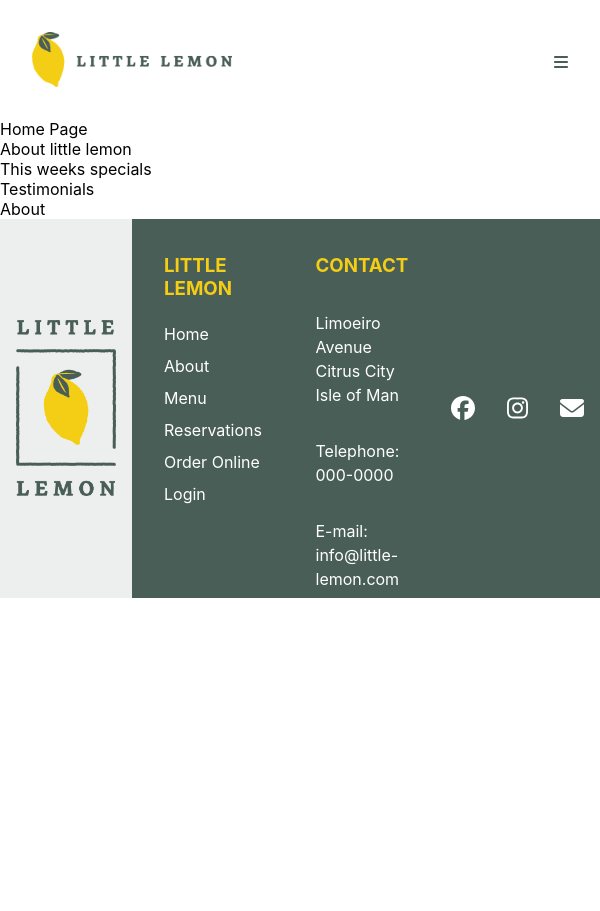
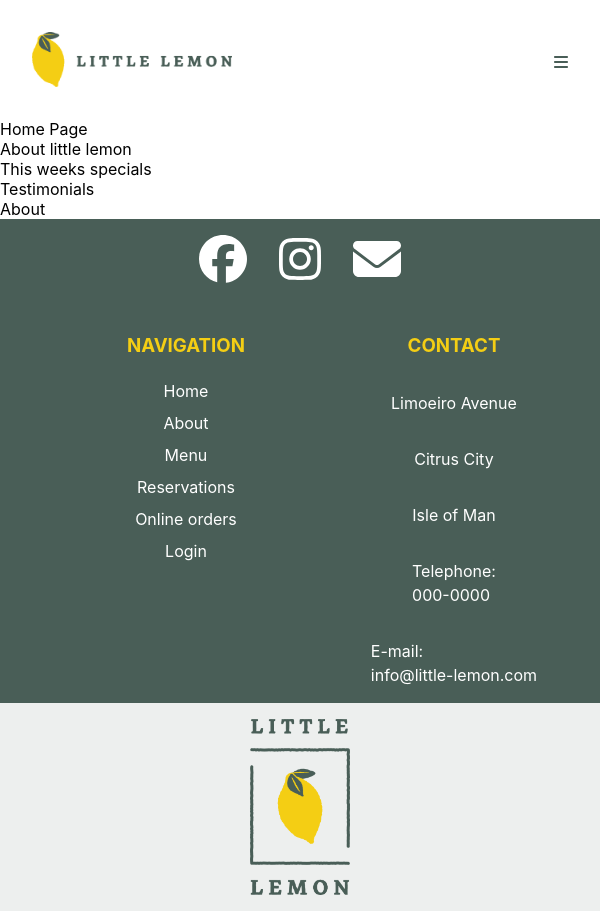
Before and after one commit to claceotto/little-lemon, a React (Create React App) app: page / in a window 600 px wide. Before the commit the page ends 800 px from the top, so only its background shows below. Built offline with nearby package versions, Linux system fonts and the light colour scheme.

Commit message:
Progress on mobile footer

```diff
--- a/src/App.css
+++ b/src/App.css
@@ -103,12 +103,30 @@ header img {
     align-self: center;
   }
 
-/* This will format the footer */
+
+
+/* This will format t4he footer */
 footer {
-  display: flex;
-  max-height: 379px;
-  width: 100%;
-  justify-content: space-between;
+  display: grid;
+  grid-template-columns: auto;
+  grid-template-rows:auto;
+  grid-template-areas:
+  "logo naviation contact social";
+  /* max-height: 379px; */
+    /* width: 100%;
+  justify-content: space-between; */
+}
+
+@media (max-width: 600px) {
+  footer {
+    display: grid;
+    grid-template-columns: auto;
+    grid-template-rows:auto;
+    grid-template-areas:
+   "social social"
+    "naviation contact"
+    "logo logo"
+  }
 }
 
 .footer-logo {
@@ -118,10 +136,11 @@ footer {
   max-height: 379px;
   background-color: #EDEFEE;
   padding: 2rem;
+
 }
 
 .bg-logo {
-  max-width: 315.44px;
+   max-width: 315.44px;
   max-height: 178px;
   align-self: center;
 }
@@ -139,6 +158,7 @@ footer {
 }
 
 .bg-footer-logo {
+  grid-area: logo;
   display: flex;
   justify-content: center;
   background-color: #EDEFEE;
@@ -157,16 +177,17 @@ footer {
     justify-content: center;
     background-color: #EDEFEE;
     padding: 1rem;
+    grid-area: logo;
 }
 }
 
 footer h3 {
   color: #F4CE14;
-  /* font-size: 1.6em; */
   text-transform: uppercase;
 }
 
 .footer-links {
+  grid-area: naviation;
   display: flex;
   flex-direction: column;
   padding: 1rem 2rem;
@@ -190,6 +211,7 @@ footer p {
 }
 
 .footer-contact {
+  grid-area: contact;
   display: flex;
   flex-direction: column;
   padding-top: 1rem;
@@ -199,6 +221,7 @@ footer p {
 }
 
 .footer-social {
+  grid-area: social;
   font-size: 4rem;
   display: flex;
   align-items: center;
@@ -216,13 +239,35 @@ footer p {
 /* Mobile footer settings */
 @media (max-width: 600px) {
   .footer-social {
-    font-size: 1.5rem;
+    font-size: 3rem;
     display: flex;
     align-items: center;
     justify-content: space-between;
     background-color: #495E57;
     color: #FFFFFF;
     width: 100%;
+    justify-content: center;
+  }
+
+  .footer-links {
+    grid-area: naviation;
+    display: flex;
+    flex-direction: column;
+    padding: 1rem 2rem;
+    background-color: #495E57;
+    width: 100%;
+
+    align-items: center;
+  }
+
+  .footer-contact {
+    grid-area: contact;
+    display: flex;
+    flex-direction: column;
+    padding-top: 1rem;
+    background-color: #495E57;
+    width: 100%;
+    align-items: center;
   }
 
   .footer-icon {
--- a/src/Components/Footer.js
+++ b/src/Components/Footer.js
@@ -12,7 +12,6 @@ function Footer() {
           className="bg-logo"
         />
       </div>
-
       <div className="sm-fotter-logo">
         <img
           src="../images/Vertical-logo.png"
@@ -20,25 +19,20 @@ function Footer() {
           className="sm-logo"
         />
       </div>
-
       <div className="footer-links">
-        <h3>Little Lemon</h3>
+        <h3>Navigation</h3>
         <a href="/home">Home</a>
         <a href="/about">About</a>
         <a href="/menu">Menu</a>
         <a href="/reservations">Reservations</a>
-        <a href="/order-online">Order Online</a>
+        <a href="/order-online">Online orders</a>
         <a href="/login">Login</a>
       </div>
       <div className="footer-contact">
         <h3>Contact</h3>
-        <p>
-          Limoeiro Avenue
-          <br />
-          Citrus City
-          <br />
-          Isle of Man
-        </p>
+        <p>Limoeiro Avenue</p>
+        <p>Citrus City</p>
+        <p>Isle of Man</p>
         <p>
           Telephone:
           <br />
```
